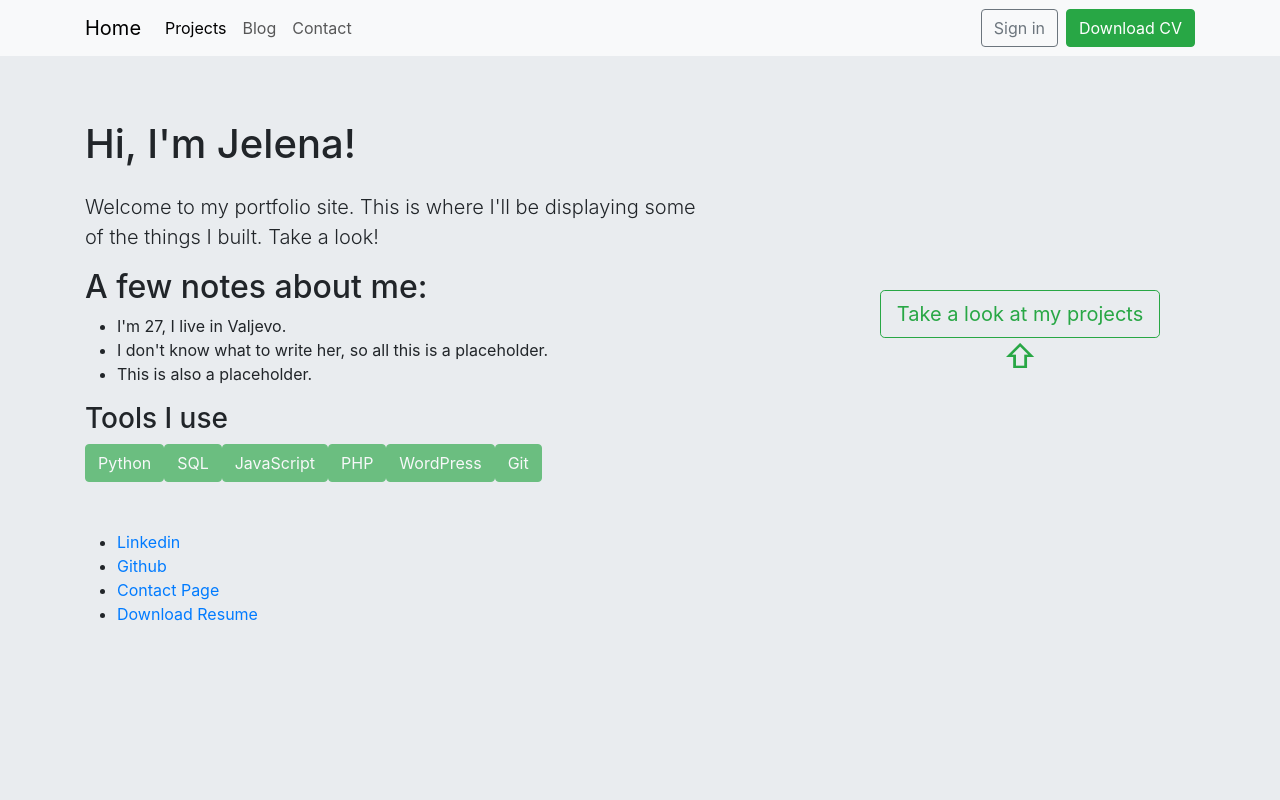
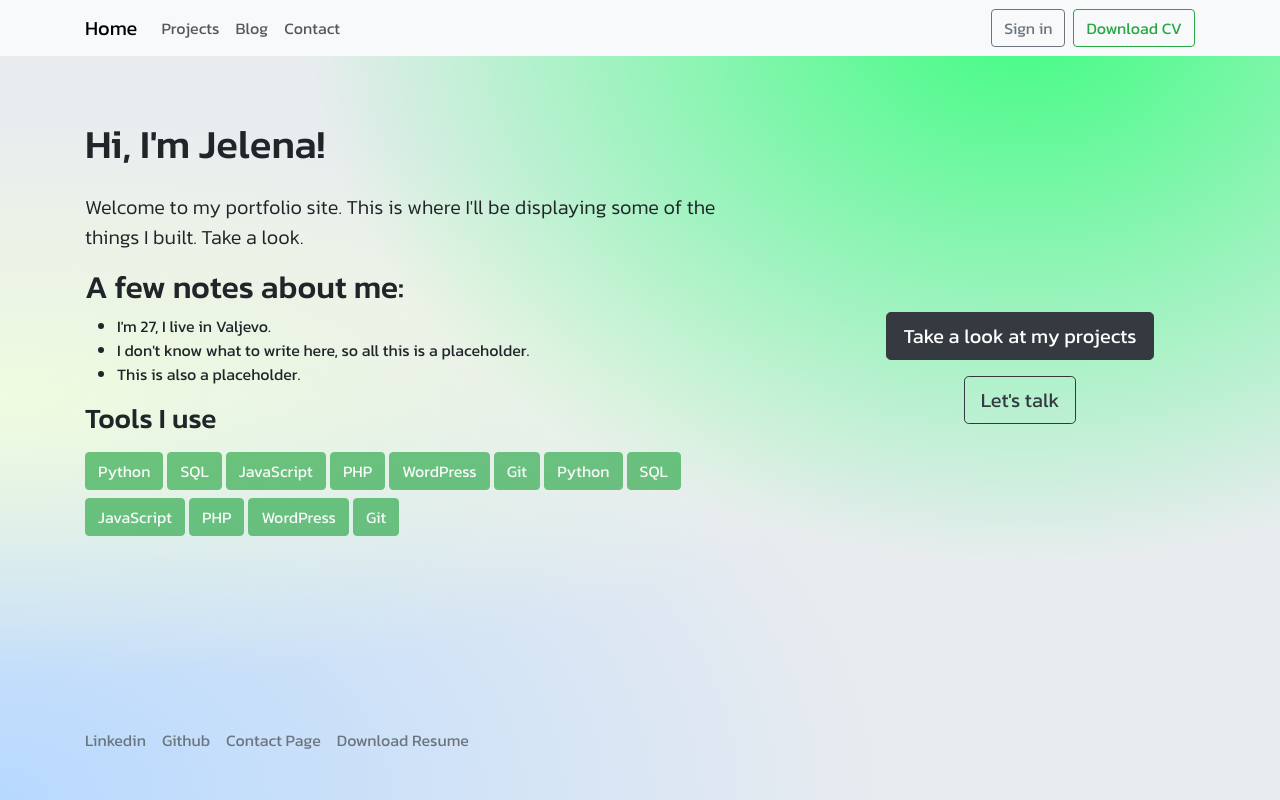
Before and after one commit to jelena-simonovic/portfolio, a Flask app: page / in a window 1280 px wide. Run offline with Flask 2, Linux system fonts and the light colour scheme; some libraries are stand-ins or nearby versions.

Commit message:
basic functionallity

```diff
--- a/app/routes.py
+++ b/app/routes.py
@@ -1,8 +1,8 @@
 from flask import Blueprint, render_template, redirect, url_for, flash, request
 from flask_login import login_user, logout_user, login_required
-from forms import LoginForm
+from forms import LoginForm, BlogPostForm, ProjectForm
 from app.models import User, Project, BlogPost
-
+from extensions import db
 
 main_routes = Blueprint('main', __name__)
 
@@ -50,3 +50,42 @@ def logout():
 @login_required
 def dashboard():
     return render_template('dashboard.html')
+
+@main_routes.route('/dashboard/add_blog_post', methods=['GET', 'POST'])
+def add_blog_post():
+    form = BlogPostForm()
+    if form.validate_on_submit():
+        title = request.form.get('title')
+        content = request.form.get('content')
+
+        new_blog_post = BlogPost(title=title, content=content)
+
+        db.session.add(new_blog_post)
+        db.session.commit()
+
+        flash('Blog post added successfully!', 'success')
+        return redirect(url_for('main.blog'))
+
+    # Render the form template
+    return render_template('add_blog_post.html', form=form)
+
+@main_routes.route('/dashboard/add_project', methods=['GET', 'POST'])
+def add_project():
+    form = ProjectForm()
+    if form.validate_on_submit():
+        title = request.form.get('title')
+        description = request.form.get('description')
+        technologies = request.form.get('technologies')
+        link = request.form.get('link')
+
+        new_project = Project(title=title, description=description, technologies=technologies, link=link)
+
+        db.session.add(new_project)
+        db.session.commit()
+
+        flash('Blog post added successfully!', 'success')
+        return redirect(url_for('main.projects'))
+
+    # Render the form template
+    flash('Error', 'success')
+    return render_template('add_project.html', form=form)
--- a/static/style.css
+++ b/static/style.css
@@ -1,3 +1,46 @@
+@import url('https://fonts.googleapis.com/css2?family=Kanit:ital,wght@0,100;0,200;0,300;0,400;0,500;0,600;0,700;0,800;0,900;1,100;1,200;1,300;1,400;1,500;1,600;1,700;1,800;1,900&display=swap');
+
+.kanit-regular {
+  font-family: "Kanit", sans-serif;
+  font-weight: 400;
+  font-style: normal;
+}
+
+.kanit-semibold {
+  font-family: "Kanit", sans-serif;
+  font-weight: 600;
+  font-style: normal;
+}
+
 body {
-    background-color: antiquewhite;
+    background-color:hsla(0,0%,100%,1);
+    background-image:
+    radial-gradient(at 80% 0%, rgba(31, 255, 109, 0.853) 0px, transparent 50%),
+    radial-gradient(at 0% 50%, rgba(243, 255, 219, 0.866) 0px, transparent 50%),
+    radial-gradient(at 0% 100%, hsla(212,100%,86%,1) 0px, transparent 50%);
+    height: 100vh;
 }
+
+footer {
+    position: fixed;
+    bottom: 0;
+    left: 0;
+    width: 100%;
+}
+
+footer ul {
+    display: flex;
+    padding: 0;
+    gap: 1rem;
+}
+footer ul li {
+    list-style-type: none;
+}
+
+input:not(#submit) {
+    border: none;
+    box-shadow: -1px 4px 7px 2px rgba(0,0,0,0.35);
+    -webkit-box-shadow: -1px 4px 7px 2px rgba(0,0,0,0.35);
+    -moz-box-shadow: -1px 4px 7px 2px rgba(0,0,0,0.35);
+    border-radius: 5px;
+}
--- a/templates/contact.html
+++ b/templates/contact.html
@@ -1,2 +1,6 @@
 {% include "header.html" %}
+<div class="container">
+    <p>Phone number: +381606565236</p>
+    <p>email: jelena.v412@gmail.com</p>
+</div>
 {% include "footer.html" %}
--- a/templates/dashboard.html
+++ b/templates/dashboard.html
@@ -1,2 +1,4 @@
 <p>Welcome, {{ current_user.username }}!</p>
+<a href="{{ url_for('main.add_blog_post') }}">Add New Post</a>
+<a href="{{ url_for('main.add_project') }}">Add New Project</a>
 <a href="{{ url_for('main.logout') }}">Logout</a>
--- a/templates/footer.html
+++ b/templates/footer.html
@@ -1,11 +1,32 @@
 {% block content %}
+<div class="offcanvas offcanvas-end" tabindex="-1" id="offcanvasExample" aria-labelledby="offcanvasExampleLabel">
+  <div class="offcanvas-header">
+    <h5 class="offcanvas-title" id="offcanvasExampleLabel">Offcanvas</h5>
+    <button type="button" class="btn-close" data-bs-dismiss="offcanvas" aria-label="Close"></button>
+  </div>
+  <div class="offcanvas-body">
+    <div>
+      Some text as placeholder. In real life you can have the elements you have chosen. Like, text, images, lists, etc.
+    </div>
+    <div class="dropdown mt-3">
+      <button class="btn btn-secondary dropdown-toggle" type="button" data-bs-toggle="dropdown">
+        Dropdown button
+      </button>
+      <ul class="dropdown-menu">
+        <li><a class="dropdown-item" href="#">Action</a></li>
+        <li><a class="dropdown-item" href="#">Another action</a></li>
+        <li><a class="dropdown-item" href="#">Something else here</a></li>
+      </ul>
+    </div>
+  </div>
+</div>
     <footer class="py-5">
         <div class="container">
-            <ul>
-                <li><a href="https://www.linkedin.com/in/jelena-simonovic/">Linkedin</a></li>
-                <li><a href="https://github.com/jelena-simonovic">Github</a></li>
-                <li><a href="/contact">Contact Page</a></li>
-                <li><a href="/">Download Resume</a></li>
+            <ul class="mb-0">
+                <li><a class="link-secondary" href="https://www.linkedin.com/in/jelena-simonovic/">Linkedin</a></li>
+                <li><a class="link-secondary" href="https://github.com/jelena-simonovic">Github</a></li>
+                <li><a class="link-secondary" href="/contact">Contact Page</a></li>
+                <li><a class="link-secondary" href="/">Download Resume</a></li>
             </ul>
         </div>
     </footer>
--- a/templates/header.html
+++ b/templates/header.html
@@ -11,7 +11,7 @@
     <link rel="preconnect" href="https://fonts.gstatic.com" crossorigin>
     <link rel="stylesheet" href="https://maxcdn.bootstrapcdn.com/bootstrap/4.5.2/css/bootstrap.min.css">
 </head>
-<body class="bg-body-secondary">
+<body class="bg-body-secondary kanit-regular">
     <header>
         <nav class="navbar navbar-expand-lg bg-body-tertiary">
             <div class="container">
@@ -22,7 +22,7 @@
                 <div class="collapse navbar-collapse" id="navbarText">
                 <ul class="navbar-nav me-auto mb-2 mb-lg-0">
                     <li class="nav-item">
-                    <a class="nav-link active" aria-current="page" href="/projects">Projects</a>
+                    <a class="nav-link" aria-current="page" href="/projects">Projects</a>
                     </li>
                     <li class="nav-item">
                     <a class="nav-link" href="/blog">Blog</a>
@@ -32,7 +32,7 @@
                     </li>
                 </ul>
                 <a class="btn btn-outline-secondary me-2" href="/login">Sign in</a>
-                <a class="btn btn-success" href="/">Download CV</a>
+                <a class="btn btn-outline-success" data-bs-toggle="offcanvas" href="#offcanvasExample" role="button" aria-controls="offcanvasExample">Download CV</a>
                 </div>
             </div>
         </nav>
--- a/templates/home.html
+++ b/templates/home.html
@@ -2,27 +2,33 @@
 <div class="container">
     <div class="row justify-content-between align-items-center">
     <div class="col-lg-7">
-        <p class="lead">Welcome to my portfolio site. This is where I'll be displaying some of the things I built. Take a look!</p>
+        <p class="lead">Welcome to my portfolio site. This is where I'll be displaying some of the things I built. Take a look.</p>
         <h2 class="arbutus-regular">A few notes about me:</h2>
         <ul>
             <li>I'm 27, I live in Valjevo.</li>
-            <li>I don't know what to write her, so all this is a placeholder.</li>
+            <li>I don't know what to write here, so all this is a placeholder.</li>
             <li>This is also a placeholder.</li>
         </ul>
-        <h3 class="arbutus-regular">Tools I use</h3>
+        <h3 class="pb-2">Tools I use</h3>
         <ul class="nav nav-pills">
-            <li class="btn btn-success disabled">Python</li>
-            <li class="btn btn-success disabled">SQL</li>
-            <li class="btn btn-success disabled">JavaScript</li>
-            <li class="btn btn-success disabled">PHP</li>
-            <li class="btn btn-success disabled">WordPress</li>
-            <li class="btn btn-success disabled">Git</li>
+            <li class="btn btn-success disabled mr-1 mb-2">Python</li>
+            <li class="btn btn-success disabled mr-1 mb-2">SQL</li>
+            <li class="btn btn-success disabled mr-1 mb-2">JavaScript</li>
+            <li class="btn btn-success disabled mr-1 mb-2">PHP</li>
+            <li class="btn btn-success disabled mr-1 mb-2">WordPress</li>
+            <li class="btn btn-success disabled mr-1 mb-2">Git</li>
+            <li class="btn btn-success disabled mr-1 mb-2">Python</li>
+            <li class="btn btn-success disabled mr-1 mb-2">SQL</li>
+            <li class="btn btn-success disabled mr-1 mb-2">JavaScript</li>
+            <li class="btn btn-success disabled mr-1 mb-2">PHP</li>
+            <li class="btn btn-success disabled mr-1 mb-2">WordPress</li>
+            <li class="btn btn-success disabled mr-1 mb-2">Git</li>
         </ul>
     </div>
     <div class="col-lg-4">
-        <div class="d-flex flex-column justify-content-center align-items-center">
-            <a class="btn btn-lg btn-outline-success" href="/projects">Take a look at my projects</a>
-            <p class="text-success h2">⇧</p>
+        <div class="d-flex flex-column align-items-center">
+            <a class="btn btn-lg btn-dark mb-3" href="/projects">Take a look at my projects</a>
+            <a class="btn btn-lg btn-outline-dark" href="/contact">Let's talk</a>
         </div>
     </div>
 </div>
--- a/templates/login.html
+++ b/templates/login.html
@@ -10,7 +10,7 @@
             {{ form.password.label }}<br>
             {{ form.password(size=32) }}
         </p>
-        <p>{{ form.submit() }}</p>
+        <p class="pt-3"> {{ form.submit() }}</p>
     </form>
 </div>
 {% include "footer.html" %}
```
Also changed, not shown: forms.py (+13 -1 lines), templates/add_blog_post.html (added, +12 -0 lines), templates/add_project.html (added, +45 -0 lines), templates/blog.html (+14 -0 lines), templates/projects.html (+7 -16 lines), app/models.py (line endings or trailing spaces), instance/portfolio.db, 1 other file.
